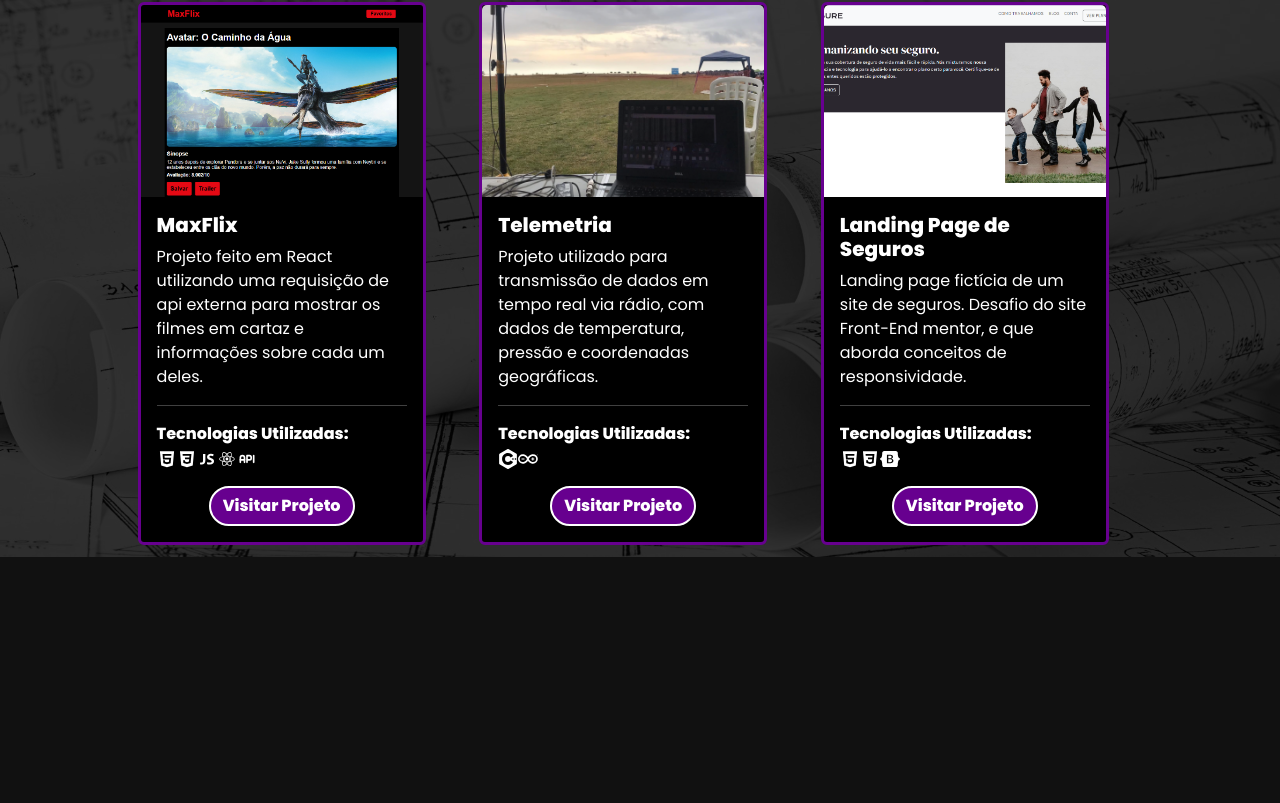
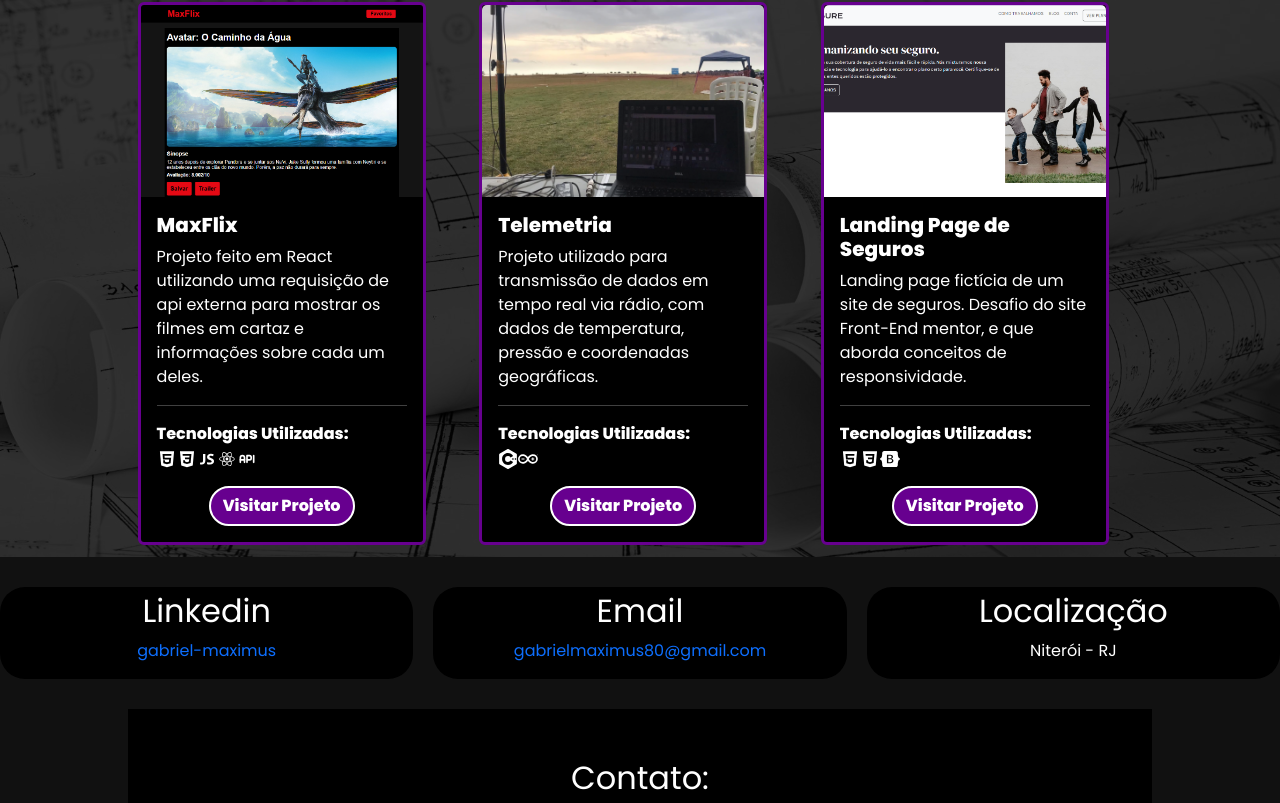
Before and after one commit to gabriel-maximus/Portfolio, a React (Create React App) app: page / in a window 1280 px wide. Shown: the part 1983-2786 px from the top of the page. Before the commit the page ends 2540 px from the top, so only its background shows below. Built offline with nearby package versions, Linux system fonts and the light colour scheme.

Commit message:
Adicionando seção de Contato

```diff
--- a/public/index.html
+++ b/public/index.html
@@ -27,7 +27,7 @@
     <link href="https://cdn.jsdelivr.net/npm/bootstrap@5.3.0-alpha1/dist/css/bootstrap.min.css" rel="stylesheet" integrity="sha384-GLhlTQ8iRABdZLl6O3oVMWSktQOp6b7In1Zl3/Jr59b6EGGoI1aFkw7cmDA6j6gD" crossorigin="anonymous">
     <script src="https://cdn.jsdelivr.net/npm/bootstrap@5.3.0-alpha1/dist/js/bootstrap.bundle.min.js" integrity="sha384-w76AqPfDkMBDXo30jS1Sgez6pr3x5MlQ1ZAGC+nuZB+EYdgRZgiwxhTBTkF7CXvN" crossorigin="anonymous"></script>
 
-    <title>React App</title>
+    <title>Portfolio Gabriel Maximus</title>
   </head>
   <body>
     <noscript>You need to enable JavaScript to run this app.</noscript>
--- a/src/App.css
+++ b/src/App.css
@@ -201,6 +201,34 @@ body{
 
 }
 
+.Itens-Contato{
+  display: grid;
+  grid-template-columns: repeat(auto-fit, minmax(250px, 1fr));
+  grid-gap: 20px;
+  text-align: center;
+  margin: 30px auto;
+}
+
+.Item-Contato{
+  background-color: #000;
+  border-radius: 25px;
+  padding-top: 5px;
+}
+
+.Item-Contato a{
+  text-decoration: none;
+}
+
+.Item-Formulario{
+  background-color: #000;
+  padding-top: 50px;
+  width: 80vw;
+  display: flex;
+  align-items: center;
+  justify-content: center;
+  margin: 0 auto;
+}
+
 @media (max-width: 768px){
   body{
     text-align: center;
--- a/src/App.js
+++ b/src/App.js
@@ -14,6 +14,7 @@ import Modal from './components/Modal';
 import MaxFlix from './assets/MaxFlix.png';
 import Telemetria from './assets/Telemetria.jpeg';
 import LandingPage from './assets/LandingPage.png';
+import Form from './components/Form';
 
 function App() {
   ScrollReveal({ reset: true });
@@ -58,7 +59,7 @@ function App() {
           <Modal title={"React"} text={'O React é uma biblioteca de JavaScript, utilizada para criação de interfaces de usuário. Essa biblioteca fornece diversos recursos que aceleram a produção e facilitam a manutenção do código.'}/>
           <button type="button" data-bs-toggle="modal" data-bs-target="#TypeScript"><Tecnologias link={"https://cdn.jsdelivr.net/gh/devicons/devicon/icons/typescript/typescript-original.svg"} title={'TypeScript'}/></button>
           <Modal title={"TypeScript"} text={'O TypeScript é um superset do JavaScript. Eles nos fornece um conjunto de formas mais eficientes de escrever o código JavaScript, adicionando recursos que não estão presentes nativamente na linguagem.'}/>
-          <button type="button" data-bs-toggle="modal" data-bs-target="#HTML5"><Tecnologias link={"https://cdn.jsdelivr.net/gh/devicons/devicon/icons/cplusplus/cplusplus-original.svg"} title={'C++'}/></button>
+          <button type="button" data-bs-toggle="modal" data-bs-target="#C++"><Tecnologias link={"https://cdn.jsdelivr.net/gh/devicons/devicon/icons/cplusplus/cplusplus-original.svg"} title={'C++'}/></button>
           <Modal title={"C++"} text={'C++ é uma das linguagens mais versáteis que existem, e é muito utilizada principalmente em microcontroladores. Isso porque seus recursos permitem que sistemas desenvolvidos nessa linguagem sejam de alto desempenho, estáveis e seguros.'}/>
         </div>
       </section>
@@ -74,6 +75,25 @@ function App() {
           tecnologias={<><DiHtml5 size={20}/><DiCss3 size={20}/><SiBootstrap size={20} /></>} image={LandingPage} redirect={'https://gabriel-maximus.github.io/Landing-Page-Seguros/'}/>
         </div>
       </section>
+      <section className='Contato' id='Contato'>
+        <div className='Itens-Contato'>
+          <main className='Item-Contato'>
+            <h2>Linkedin</h2>
+            <a href='https://www.linkedin.com/in/gabriel-maximus/' target={'blank'}>gabriel-maximus</a>
+          </main>
+          <main className='Item-Contato'>
+            <h2>Email</h2>
+            <a href='mailto:gabrielmaximus80@gmail.com' target={'blank'}>gabrielmaximus80@gmail.com</a>
+          </main>
+          <main className='Item-Contato'>
+            <h2>Localização</h2>
+            <p>Niterói - RJ</p>
+          </main>
+        </div>
+        <div className='Item-Formulario'>
+          <Form />
+        </div>
+      </section>
     </div>
   );
 }
--- /dev/null
+++ b/src/components/Form/index.js
@@ -0,0 +1,26 @@
+import React from 'react'
+import './styles.css'
+
+function Form() {
+    return (
+        <div className='Formulario'>
+            <form action="https://formsubmit.co/gabrielmaximus80@gmail.com" method="POST">
+                <h2>Contato:</h2>
+                <div className="form-floating mb-3">
+                    <input type="text" className="form-control" id="floatingInput" placeholder="Nome" name='Nome' required/>
+                    <label className='Label-Form' for="floatingInput">Nome:</label>
+                </div>
+                <div className="form-floating mb-3">
+                    <input type="text" className="form-control" id="floatingInput" placeholder="seu@email.com" name='Email' required/>
+                    <label className='Label-Form' for="floatingInput">Email:</label>
+                </div>
+                <textarea placeholder='Mensagem:' name='Mensagem'></textarea>
+                <input type="hidden" name="_autoresponse" value="Sua mensagem foi enviada com sucesso! Em breve irei retornar, obrigado."></input>
+                <input type="hidden" name="_next" value="https://gabriel-maximus.github.io/Portfolio/"></input>
+                <button type="submit" onSubmit={()=>{alert("Mensagem Enviada")}}>Enviar!</button>
+            </form>
+        </div>
+    )
+}
+
+export default Form
--- /dev/null
+++ b/src/components/Form/styles.css
@@ -0,0 +1,31 @@
+.Formulario{
+    color: #000;
+    display: flex;
+    flex-direction: column;
+    align-items: center;
+    justify-content: center;
+}
+
+.Formulario h2{
+    color: #fff;
+    text-align: center;
+}
+
+.Formulario input{
+    width: 60vw;
+}
+
+.Formulario textarea{
+    width: 60vw;
+    height: 200px;
+}
+
+.Formulario button{
+    font-weight: bold;
+    margin: 10px auto;
+    width: 30vw;
+}
+
+.Formulario textarea{
+    padding: 5px;
+}
--- a/src/components/Header/index.js
+++ b/src/components/Header/index.js
@@ -24,7 +24,7 @@ export default function Header() {
             <a className="nav-link" href="#Projetos">Projetos</a>
           </li>
           <li className="nav-item">
-            <a className='nav-link' href='#Contatos'>Contato</a>
+            <a className='nav-link' href='#Contato'>Contato</a>
           </li>
         </ul>
       </div>
```
